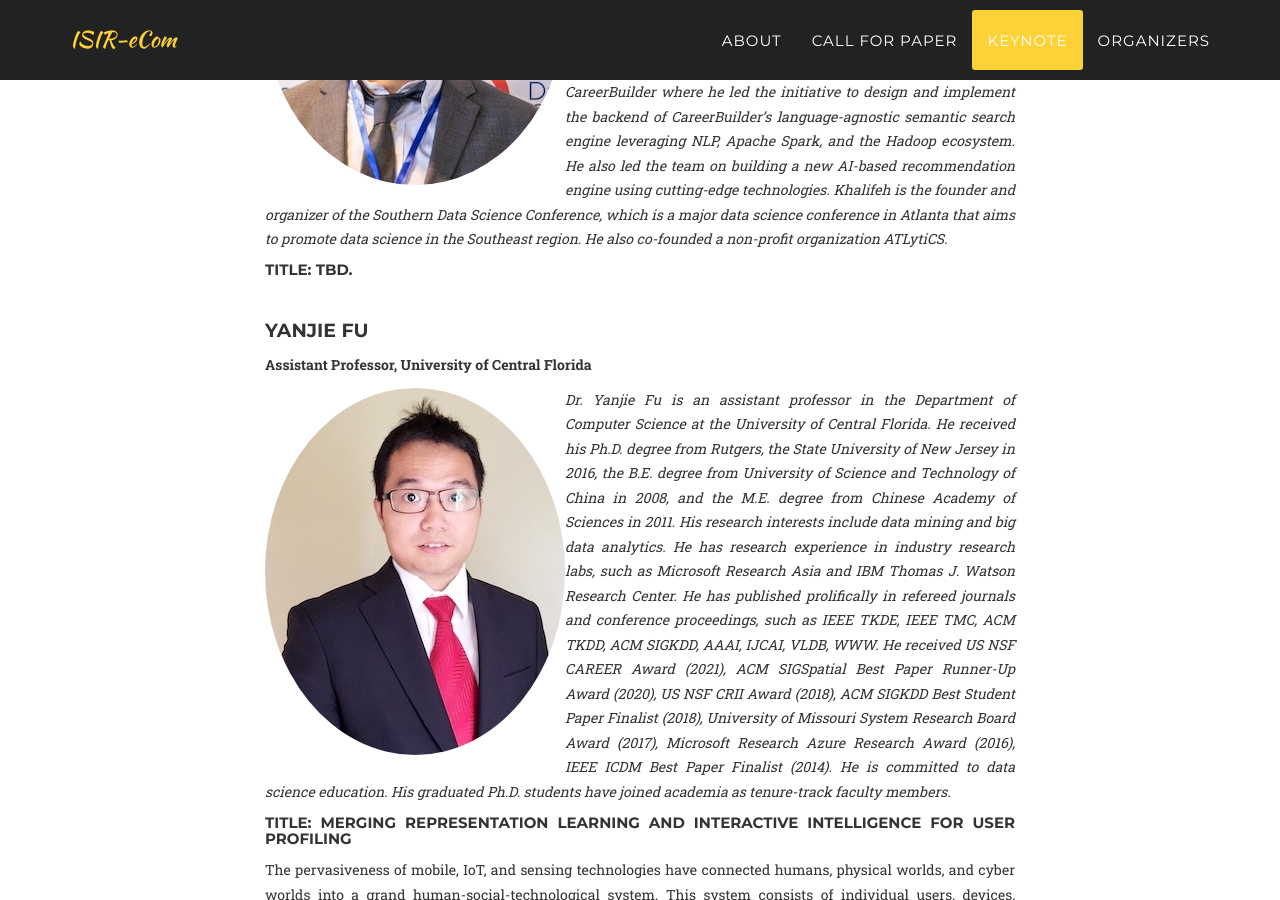
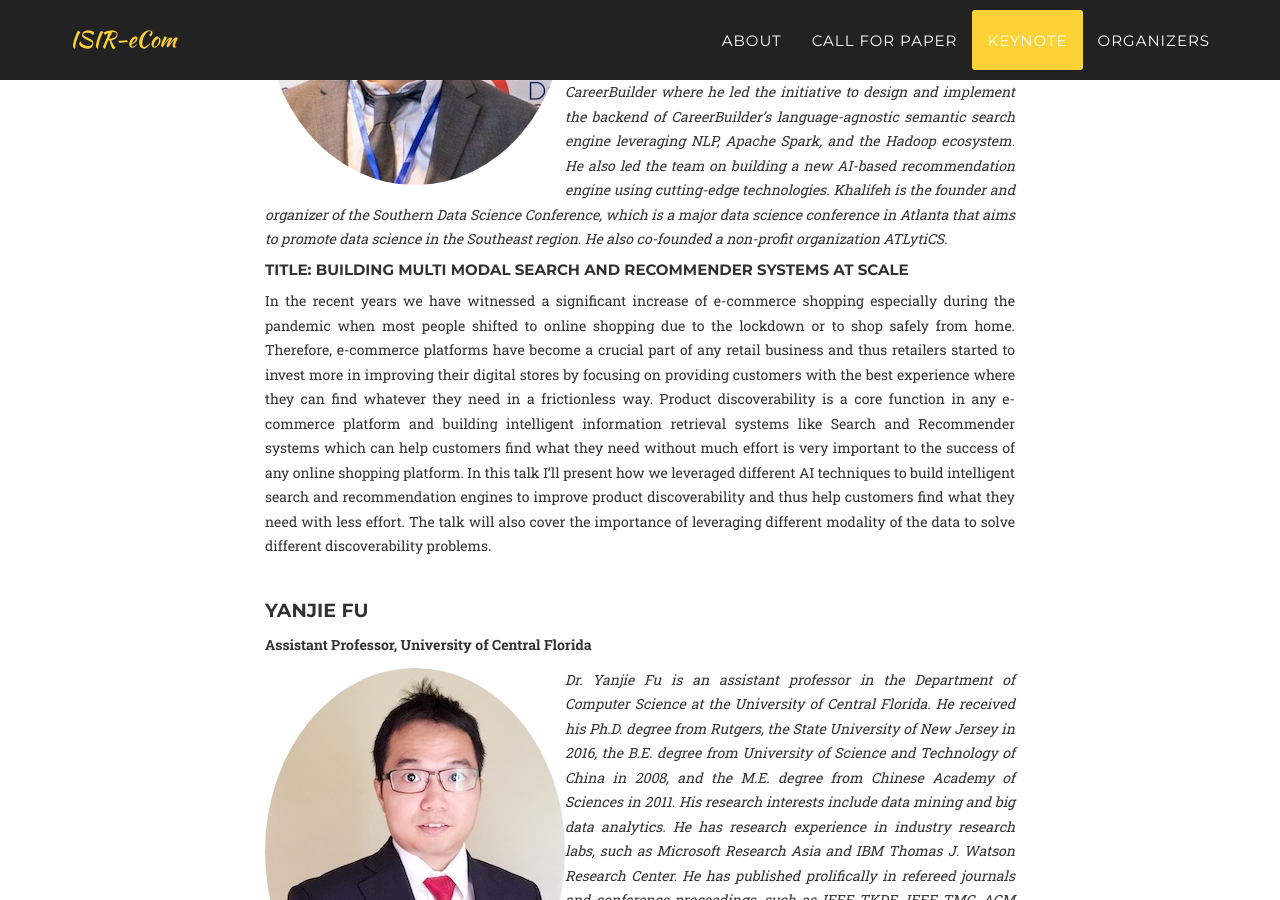
Before and after one commit to ISIR-eCom/ISIR-eCom.github.io, a Jekyll site: the page built from index.html, in a window 1280 px wide and 900 px high, scrolled down 5953 px. Built offline with Jekyll 4.4.1, drawn with Linux system fonts in a browser that asks for light colours; some web fonts are replaced.

Commit message:
keynote update

```diff
--- a/_includes/keynote.html
+++ b/_includes/keynote.html
@@ -26,7 +26,9 @@
                                 <p><b> Sr. Director of Data Sciecnce, Home Depot </b></p>
                                 <div><p style="float: left;"><img src="img/Khalifeh.jpg" class="img-responsive img-circle" alt="" width="300"></p><p><i>Khalifeh AlJadda holds a Ph.D. in computer science from the University of Georgia (UGA), with a specialization in machine learning. He has experience implementing large-scale, distributed machine learning algorithms to solve challenging problems in domains ranging from Bioinformatics to search and recommendation engines. He is the Sr. Director of Online Data Science at Home Depot, which is the largest home improvement company in the world. In his current role he oversees the AI transformation of the online business of Home Depot. Before joining Home Depot he was leading the data science R&D organization at CareerBuilder where he led the initiative to design and implement the backend of CareerBuilder’s language-agnostic semantic search engine leveraging NLP, Apache Spark, and the Hadoop ecosystem. He also led the team on building a new AI-based recommendation engine using cutting-edge technologies. Khalifeh is the founder and organizer of the Southern Data Science Conference, which is a major data science conference in Atlanta that aims to promote data science in the Southeast region. He also co-founded a non-profit organization ATLytiCS.</i></p></div>
 
-                                <h5>TITLE: TBD. </h5><br>
+                                <h5>TITLE: Building Multi Modal Search and Recommender Systems at Scale </h5>
+                                <p>In the recent years we have witnessed a significant increase of e-commerce shopping especially during the pandemic when most people shifted to online shopping due to the lockdown or to shop safely from home. Therefore, e-commerce platforms have become a crucial part of any retail business and thus retailers started to invest more in improving their digital stores by focusing on providing customers with the best experience where they can find whatever they need in a frictionless way.
+                                Product discoverability is a core function in any e-commerce platform and building intelligent information retrieval systems like Search and Recommender systems which can help customers find what they need without much effort is very important to the success of any online shopping platform. In this talk I’ll present how we leveraged different AI techniques to build intelligent search and recommendation engines to improve product discoverability and thus help customers find what they need with less effort. The talk will also cover the importance of leveraging different modality of the data to solve different discoverability problems.</p><br>
 
 
                                 <h4>Yanjie Fu</h4>
```
Also changed, not shown: 1 other file.
